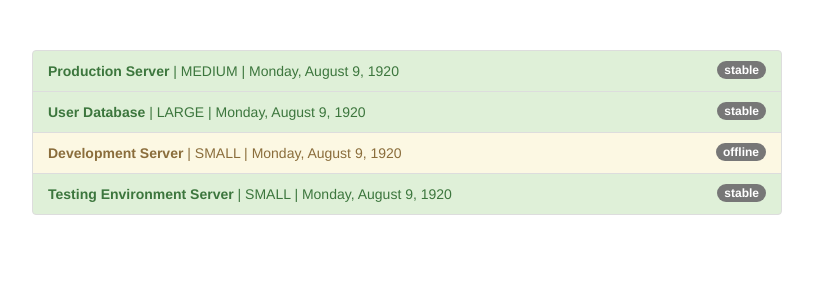
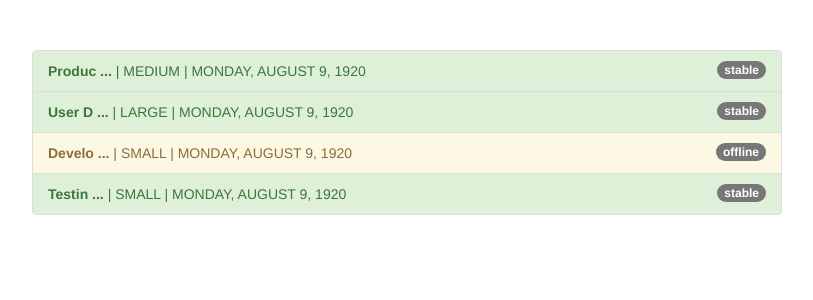
Before and after one commit to AkashBoora/angular-learnings, an Angular app in the folder pipes-start/: page / in a window 1280 px wide. Shown: the top 300 px of the page, without its empty margins (233-1046 px from the left). Built offline with nearby package versions, Linux system fonts and the light colour scheme.

Commit message:
created custom pipe

```diff
--- a/pipes-start/src/app/app.component.html
+++ b/pipes-start/src/app/app.component.html
@@ -10,9 +10,9 @@
             class="badge">
             {{ server.status }}
           </span>
-          <strong>{{ server.name }}</strong> |
+          <strong>{{ server.name | shorten:6}}</strong> |
           {{ server.instanceType | uppercase}} |
-          {{ server.started | date:'fullDate' }}
+          {{ server.started | date:'fullDate' | uppercase}}
         </li>
       </ul>
     </div>
--- a/pipes-start/src/app/app.component.ts
+++ b/pipes-start/src/app/app.component.ts
@@ -9,7 +9,7 @@ export class AppComponent {
   servers = [
     {
       instanceType: 'medium',
-      name: 'Production Server',
+      name: 'Production',
       status: 'stable',
       started: new Date(15, 1, 2017)
     },
--- a/pipes-start/src/app/app.module.ts
+++ b/pipes-start/src/app/app.module.ts
@@ -4,10 +4,12 @@ import { FormsModule } from '@angular/forms';
 
 
 import { AppComponent } from './app.component';
+import { ShortenPipe } from './shorten.pipe';
 
 @NgModule({
   declarations: [
-    AppComponent
+    AppComponent,
+    ShortenPipe
   ],
   imports: [
     BrowserModule,
--- /dev/null
+++ b/pipes-start/src/app/shorten.pipe.ts
@@ -0,0 +1,13 @@
+import { Pipe, PipeTransform } from '@angular/core';
+
+@Pipe({
+  name: 'shorten',
+})
+export class ShortenPipe implements PipeTransform {
+  transform(value: any, limit: number) {
+    if (value.length > limit) {
+      return value.substr(0, limit) + ' ...';
+    }
+    return value;
+  }
+}
```
